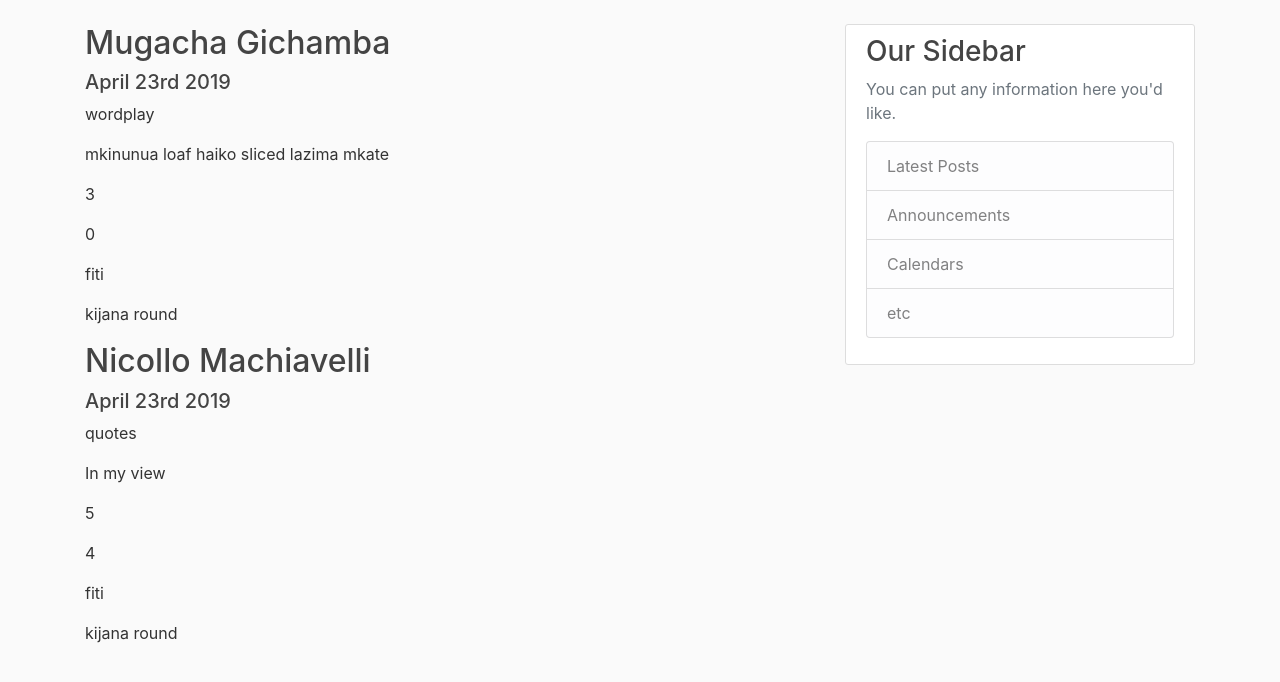
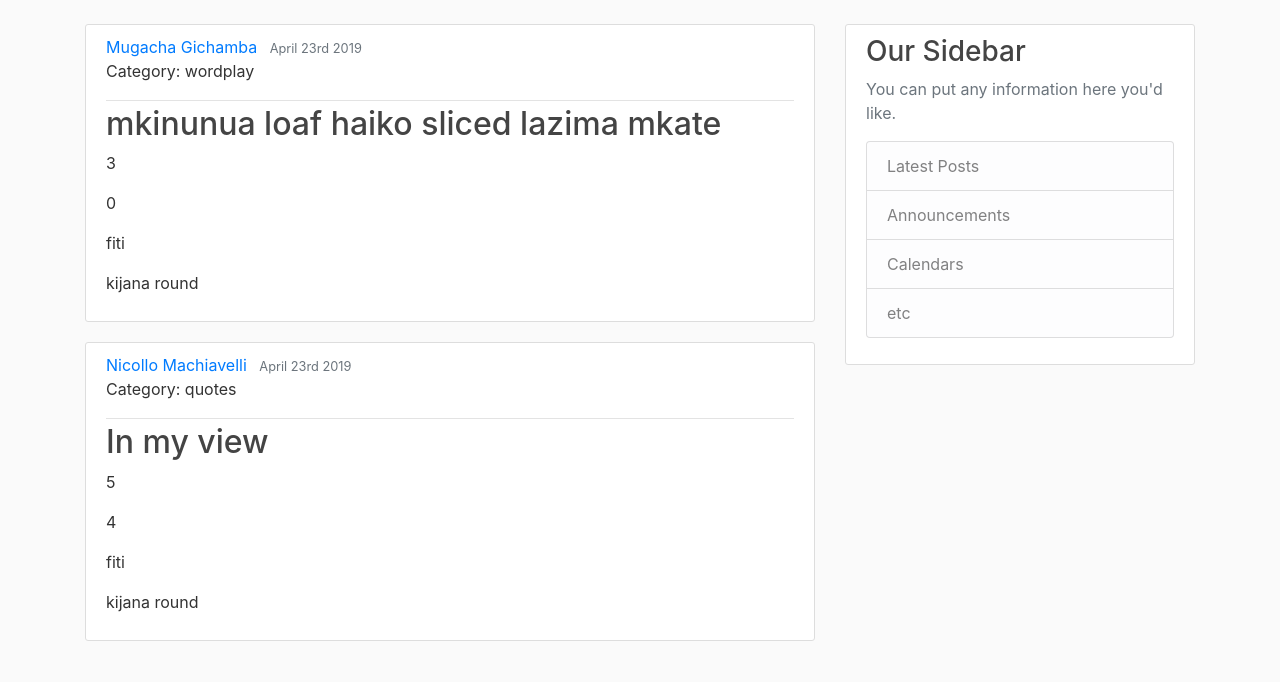
Before and after one commit to MugachaGichamba/pitches, a Flask app: page / in a window 1280 px wide. Shown: the part 56-738 px from the top of the page. Run offline with Flask 2, Linux system fonts and the light colour scheme; some libraries are stand-ins or nearby versions.

Commit message:
separated each pitch with article tags

```diff
--- a/templates/home.html
+++ b/templates/home.html
@@ -1,15 +1,23 @@
-
 {% extends 'layout.html' %}
 {% block content %}
-{% for pitch in pitches %}
-    <h2>{{ pitch.author }}</h2>
-    <h5>{{ pitch.date_posted }}</h5>
-    <p>{{ pitch.category }}</p>
-    <p>{{ pitch.pitch }}</p>
-    <p>{{ pitch.likes }}</p>
-    <p>{{ pitch.dislikes }}</p>
-    {% for comment in pitch.comments %}
-        <p>{{ comment }}</p>
+    {% for pitch in pitches %}
+        <article class="media content-section">
+
+            <div class="media-body">
+                <div class="article-metadata">
+                    <a class="mr-2" href="#">{{ pitch.author }}</a>
+                    <small class="text-muted">{{ pitch.date_posted }}</small>
+                    <p class="article-content">Category: {{ pitch.category }}</p>
+                </div>
+
+                <h2><a class="article-title" href="#">{{ pitch.pitch }}</a></h2>
+                <p class="article-content">{{ pitch.likes }}</p>
+                <p class="article-content">{{ pitch.dislikes }}</p>
+                {% for comment in pitch.comments %}
+                    <p>{{ comment }}</p>
+                {% endfor %}
+            </div>
+
+        </article>
     {% endfor %}
-{% endfor %}
 {% endblock content %}
```
